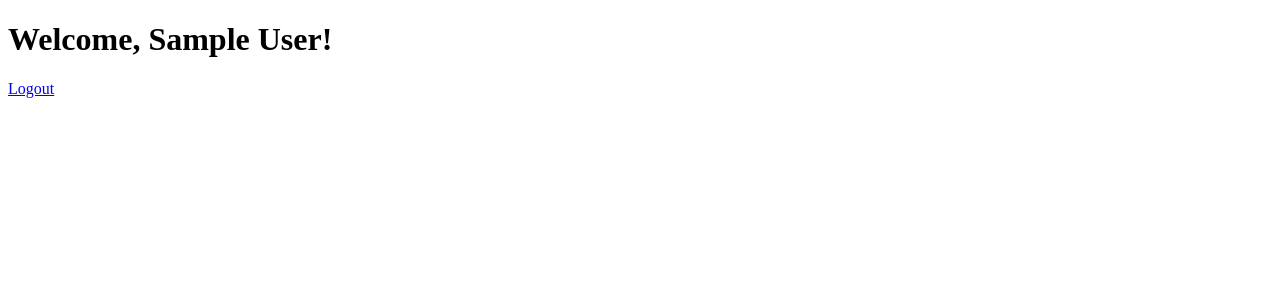
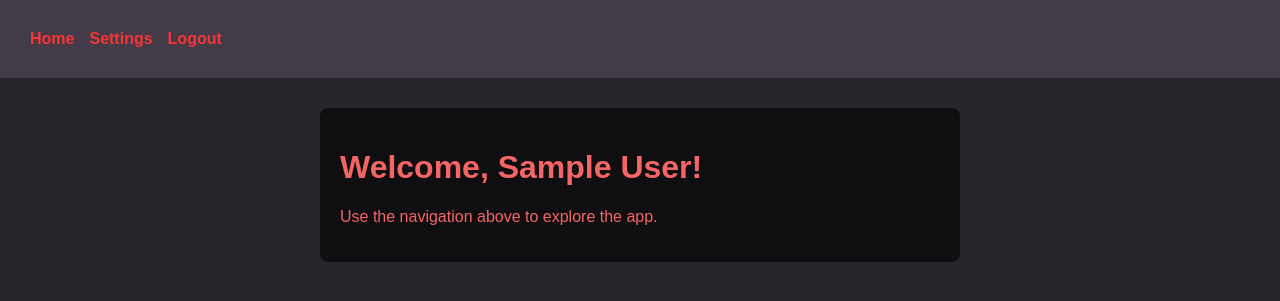
Before and after one commit to Roman-Manzhelii/PartySense, a Flask app: page / in a window 1280 px wide. Shown: the top 301 px of the page. Run offline with Flask 3, Linux system fonts and the light colour scheme; the visitor is signed in with stand-in values (Sample User, id 1).

Commit message:
consolidate settings functionality and remove /user_prefs route
- Removed /user_prefs endpoint as settings management is now centralized in /settings.
- Updated settings page to handle both displaying and updating user preferences.
- Simplified navigation by focusing on a single settings route for user configuration.

```diff
--- a/party_app/app.py
+++ b/party_app/app.py
@@ -93,15 +93,6 @@ def authorized():
         print(f"Error during Google Login: {e}")
         return redirect("/unauthorized")
 
-@app.route("/user_prefs")
-def user_prefs():
-    if "google_id" not in session:
-        return redirect("/unauthorized")
-    user_doc = users_collection.find_one({"google_id": session["google_id"]}, {"_id": 0})
-    if not user_doc:
-        return jsonify({"error": "User not found"}), 404
-    return jsonify(user_doc.get("preferences", {}))
-
 @app.route("/settings", methods=["GET", "POST"])
 def settings():
     if "google_id" not in session:
--- a/party_app/static/css/styles.css
+++ b/party_app/static/css/styles.css
@@ -122,3 +122,30 @@ html, body {
     display: flex;
     justify-content: flex-end;
 }
+
+.nav-bar {
+    background-color: #433c48;
+    padding: 10px;
+}
+
+.nav-list {
+    list-style: none;
+    display: flex;
+    gap: 15px;
+    margin: 0;
+    padding: 0;
+}
+
+.nav-item {
+    display: inline-block;
+}
+
+.nav-link {
+    color: #f33535;
+    text-decoration: none;
+    font-weight: bold;
+}
+
+.nav-link:hover {
+    text-decoration: underline;
+}
--- /dev/null
+++ b/party_app/templates/base.html
@@ -0,0 +1,22 @@
+<!DOCTYPE html>
+<html lang="en">
+<head>
+    <meta charset="UTF-8">
+    <title>{% block title %}PartySense{% endblock %}</title>
+    <link rel="stylesheet" href="/static/css/styles.css">
+</head>
+<body class="bg-dark text-light font-base">
+    <header class="header">
+        <nav class="nav-bar">
+            <ul class="nav-list">
+                <li class="nav-item"><a href="/" class="nav-link">Home</a></li>
+                <li class="nav-item"><a href="/settings" class="nav-link">Settings</a></li>
+                <li class="nav-item"><a href="/logout" class="nav-link">Logout</a></li>
+            </ul>
+        </nav>
+    </header>
+    <main class="main-content">
+        {% block content %}{% endblock %}
+    </main>
+</body>
+</html>
--- a/party_app/templates/index.html
+++ b/party_app/templates/index.html
@@ -1,15 +1,6 @@
-<!DOCTYPE html>
-<html>
-<head>
-    <title>Home</title>
-</head>
-<body>
-    {% if user %}
-        <h1>Welcome, {{ user }}!</h1>
-        <a href="/logout">Logout</a>
-    {% else %}
-        <h1>Welcome, Guest!</h1>
-        <a href="/login">Login</a>
-    {% endif %}
-</body>
-</html>
+{% extends "base.html" %}
+{% block title %}Home{% endblock %}
+{% block content %}
+    <h1>Welcome, {{ user }}!</h1>
+    <p>Use the navigation above to explore the app.</p>
+{% endblock %}
```
Also changed, not shown: party_app/templates/settings.html (+5 -19 lines).
